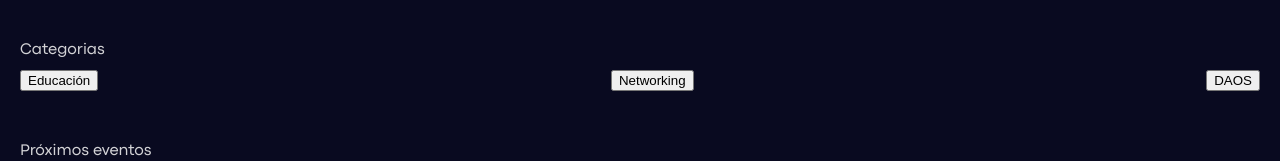
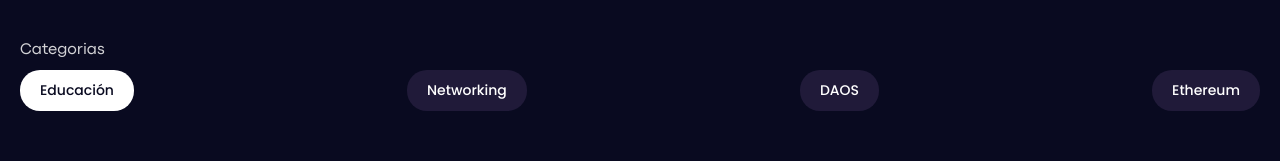
Before and after one commit to joaquinrepetto/forchain, a React (Create React App) app: page / in a window 1280 px wide. Shown: the part 271-432 px from the top of the page. Built offline with nearby package versions, Linux system fonts and the light colour scheme.

Commit message:
categories finished

```diff
--- a/src/containers/Categories/Categories.jsx
+++ b/src/containers/Categories/Categories.jsx
@@ -4,15 +4,18 @@
   ComponentSeparator,
 } from "../../components/Global/globalStyles";
 import { CategoriesContainer, CategoryButton } from "./categoriesStyles";
+import { categories } from "../../utils/data/categories/categories";
 
 const Categories = () => {
   return (
     <ComponentSeparator>
       <TitleH2>Categorias</TitleH2>
       <CategoriesContainer>
-        <CategoryButton>Educación</CategoryButton>
-        <CategoryButton>Networking</CategoryButton>
-        <CategoryButton>DAOS</CategoryButton>
+        {categories?.map((category, index) => (
+          <CategoryButton key={index} active={index === 0}>
+            {category}
+          </CategoryButton>
+        ))}
       </CategoriesContainer>
     </ComponentSeparator>
   );
--- a/src/containers/Categories/categoriesStyles.js
+++ b/src/containers/Categories/categoriesStyles.js
@@ -1,9 +1,33 @@
 import styled from "styled-components";
+import theme from "../../theme";
 
 export const CategoriesContainer = styled.div`
   display: flex;
   justify-content: space-between;
   margin-bottom: 20px;
+  gap: 10px;
+  white-space: nowrap;
+  scrollbar-width: none; /* Para Firefox */
+  &::-webkit-scrollbar {
+    display: none; /* Chrome, Safari y Opera */
+  }
+  margin-left: -20px;
+  margin-right: -20px;
+  padding-left: 20px;
+  padding-right: 20px;
+  position: relative;
+  overflow: hidden;
+  overflow-x: auto;
 `;
 
-export const CategoryButton = styled.button``;
+export const CategoryButton = styled.button`
+  background-color: ${(props) =>
+    props.active ? `${theme.colors.white}` : `${theme.colors.purpleButton}`};
+  color: ${(props) =>
+    props.active ? `${theme.colors.darkBlue}` : `${theme.colors.white}`};
+  border: none;
+  padding: 10px 20px;
+  border-radius: 20px;
+  font-size: 14px;
+  font-family: "Poppins", sans-serif;
+`;
--- a/src/theme.js
+++ b/src/theme.js
@@ -11,6 +11,7 @@
     softLilac: "#B2ABF5",
     modalBackground: "#121440",
     minusColor: "#838181",
+    purpleButton: "#201A39",
   },
 };
 
--- /dev/null
+++ b/src/utils/data/categories/categories.js
@@ -0,0 +1 @@
+export const categories = ["Educación", "Networking", "DAOS", "Ethereum"];
```
Also changed, not shown: src/components/Categories/CategoryButton.jsx (added, +8 -0 lines).
